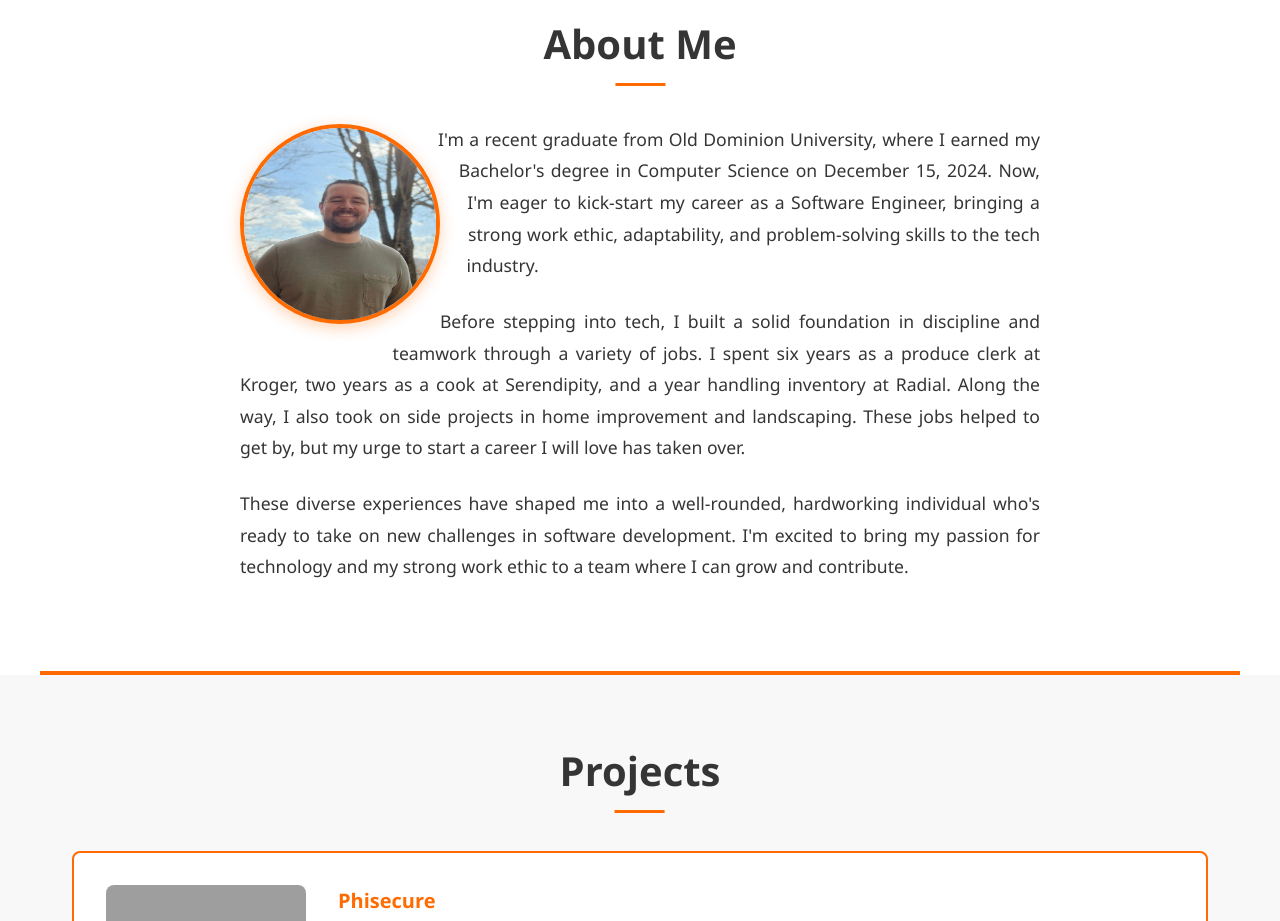
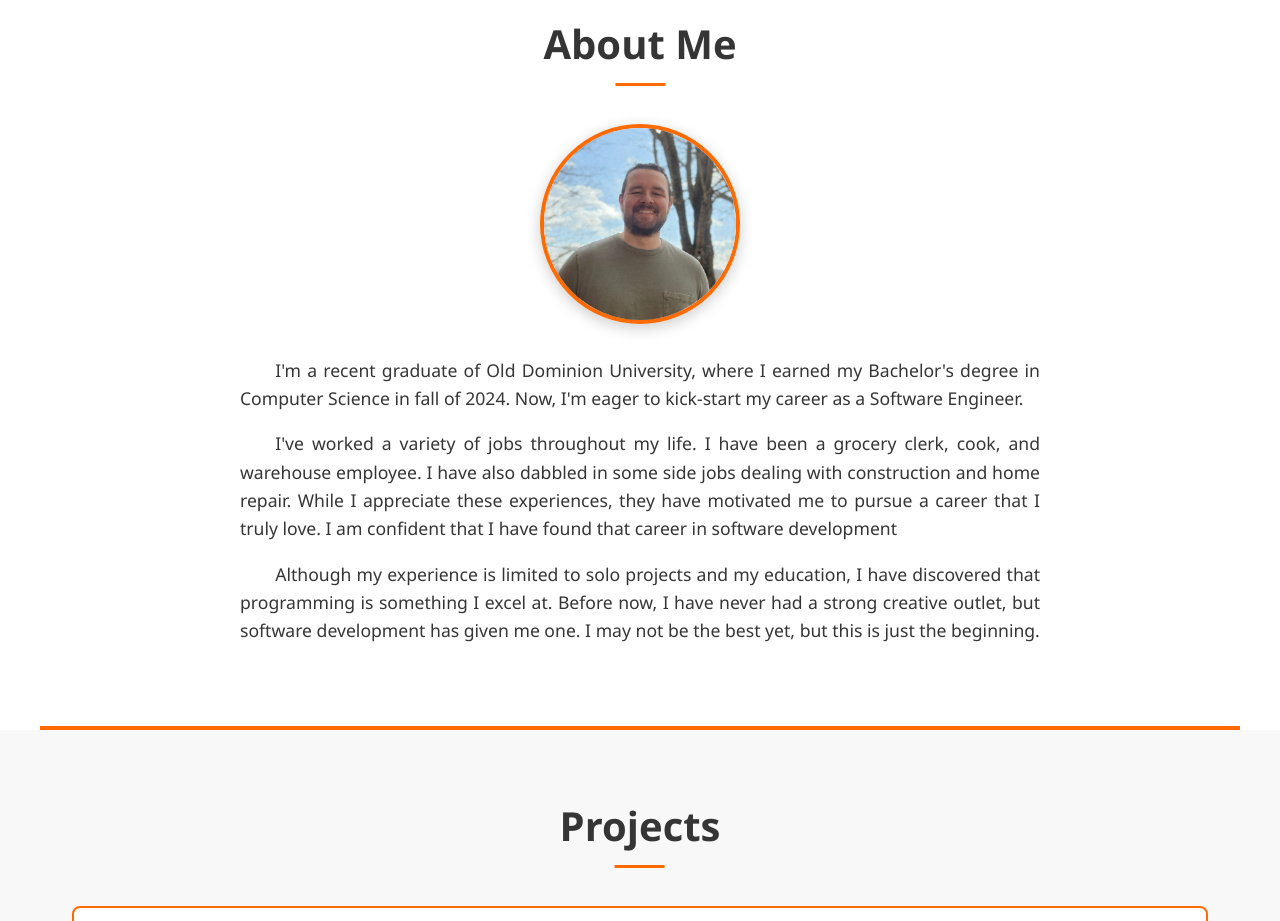
Before and after one commit to ViaHub92/My-Portfolio, a React (Create React App) app: page / in a window 1280 px wide. Shown: the part 820-1741 px from the top of the page. Built offline with nearby package versions, Linux system fonts and the light colour scheme; grey boxes are pictures that could not be loaded.

Commit message:
Updated about me

```diff
--- a/src/App.css
+++ b/src/App.css
@@ -207,21 +207,19 @@ body {
 
 /* About Section */
 .about-content {
-  max-width: 800px;
-  margin: 0 auto;
-  line-height: 1.8;
-  position: relative;
+  display: flex;
+  flex-direction: column;
+  align-items: center;
+  text-align: left;
 }
-
 .profile-pic {
   width: 200px;
   height: 200px;
+  object-fit: cover; /* This prevents image distortion */
   border-radius: 50%;
-  float: left;
-  shape-outside: circle(50%);
-  margin: 0 2rem 1rem 0;
-  border: 4px solid var(--primary-color);
-  box-shadow: 0 4px 15px rgba(var(--primary-color-rgb), 0.3);
+  margin-bottom: 2rem;
+  border: 4px solid var(--primary-color, #4a89dc); /* Fallback color if variable isn't defined */
+  box-shadow: 0 4px 15px rgba(0, 0, 0, 0.2);
   transition: transform 0.3s ease;
 }
 
@@ -237,6 +235,19 @@ body {
   animation: slideUp 0.6s ease forwards;
   opacity: 0;
 }
+
+.about-text {
+  width: 100%;
+  max-width: 800px; /* Limits the width for better readability */
+  margin: 0 auto; /* Centers the text block */
+}
+
+.about-text p {
+  text-indent: 2em; /* Creates paragraph indentation */
+  margin-bottom: 1em;
+  line-height: 1.6; /* Improves readability with better line spacing */
+}
+
 
 @keyframes slideUp {
   from { opacity: 0; transform: translateY(20px); }
--- a/src/App.js
+++ b/src/App.js
@@ -141,9 +141,11 @@ const Portfolio = () => {
               alt="Dylan Via"
               className="profile-pic"
             />
-            <p>I'm a recent graduate from Old Dominion University, where I earned my Bachelor's degree in Computer Science on December 15, 2024. Now, I'm eager to kick-start my career as a Software Engineer, bringing a strong work ethic, adaptability, and problem-solving skills to the tech industry.</p>
-            <p>Before stepping into tech, I built a solid foundation in discipline and teamwork through a variety of jobs. I spent six years as a produce clerk at Kroger, two years as a cook at Serendipity, and a year handling inventory at Radial. Along the way, I also took on side projects in home improvement and landscaping. These jobs helped to get by, but my urge to start a career I will love has taken over.</p>
-            <p>These diverse experiences have shaped me into a well-rounded, hardworking individual who's ready to take on new challenges in software development. I'm excited to bring my passion for technology and my strong work ethic to a team where I can grow and contribute.</p>
+            <div className="about-text">
+            <p>I'm a recent graduate of Old Dominion University, where I earned my Bachelor's degree in Computer Science in fall of 2024. Now, I'm eager to kick-start my career as a Software Engineer.</p>
+            <p>I've worked a variety of jobs throughout my life. I have been a grocery clerk, cook, and warehouse employee. I have also dabbled in some side jobs dealing with construction and home repair. While I appreciate these experiences, they have motivated me to pursue a career that I truly love. I am confident that I have found that career in software development</p>
+            <p>Although my experience is limited to solo projects and my education, I have discovered that programming is something I excel at. Before now, I have never had a strong creative outlet, but software development has given me one. I may not be the best yet, but this is just the beginning.</p>
+            </div>
           </div>
         </div>
       </section>
```
